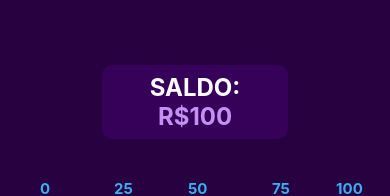
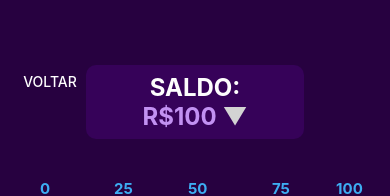
Before and after one commit to KhalelAlbuquerque/TrabalhoMobile, a React Native app: screen /Game in a window 390 px wide. Shown: the top 196 px of the page. Built offline with nearby package versions, Linux system fonts and the light colour scheme.

Commit message:
feat: Botao no saldo retratil pra dep/saque e botao de voltar

```diff
--- a/src/pages/game/index.js
+++ b/src/pages/game/index.js
@@ -1,8 +1,11 @@
 import React, { useState, useEffect } from 'react';
-import { View, ScrollView , Text, TextInput, StyleSheet, Button } from 'react-native';
+import { View, ScrollView , Text, TextInput, StyleSheet, Button, TouchableOpacity } from 'react-native';
 import Slider from '@react-native-community/slider';
+import { useNavigation } from '@react-navigation/native';
 
 export function Game() {
+    const navigation = useNavigation()
+
     const [balance,setBalance] = useState(100);
     const [aposta, setAposta] = useState('');
     const [size, setSize] = useState(50);
@@ -10,6 +13,8 @@ export function Game() {
     const [win, setWin] = useState(50);
     const [lucro, setLucro] = useState(null);
     const [valorTextInput, setValorTextInput] = useState(size.toString());
+    const [mostrarOpcoes, setMostrarOpcoes] = useState(false)
+    const [arrowSaldo, setArrowSaldo] = useState('▼')
 
     function calculateMultiplicador(value) {
         return (99 / (100 - value)).toFixed(4);
@@ -34,6 +39,11 @@ export function Game() {
             const lucroAposta = (valorNumerico * multiplicador) - valorNumerico;
             setLucro(lucroAposta.toFixed(2));
         }
+    }
+
+    function toggleOptions (){
+        setMostrarOpcoes(!mostrarOpcoes)
+        arrowSaldo==='▼' ? setArrowSaldo('▲') : setArrowSaldo('▼')
     }
 
 
@@ -95,9 +105,40 @@ export function Game() {
 
     return (
         <ScrollView style={styles.containerAll}>
-            <View style={{marginLeft:'auto', marginRight: 'auto',backgroundColor: '#360259',marginBottom: 40, alignItems: 'center', padding: 8,borderRadius: 10}}>
-                <Text style={{width: '80%', textAlign: 'center',fontSize: 24,color: '#fdfdfd',fontWeight: 'bold'}}>SALDO: <Text style={{color: '#C291F2'}}>R${balance}</Text></Text>
+            <View style={styles.voltar}>
+                <Button
+                    title='Voltar'
+                    onPress={() => navigation.navigate('Home')}
+                    color={'transparent'}
+                />
             </View>
+
+            <TouchableOpacity  onPress={toggleOptions}  style={{marginLeft:'auto', marginRight: 'auto',backgroundColor: '#360259',marginBottom: 40, alignItems: 'center', padding: 8,borderRadius: 10}}>
+                <Text style={{width: '80%', textAlign: 'center',fontSize: 24,color: '#fdfdfd',fontWeight: 'bold'}}>
+                    SALDO: <Text style={{color: '#C291F2'}}>R${balance} <Text style={{color:'lightgray'}}>{arrowSaldo}</Text></Text>
+                </Text>
+
+                {mostrarOpcoes && (
+                    <View>
+                        <View style={{marginBottom: 5}}>
+                            <Button
+                                style={{textAlign: 'center', fontWeight: 'bold'}}
+                                title='Depositar'
+                                onPress={() => navigation.navigate('Deposito')}
+                                color={'purple'}
+                            />
+                        </View>
+                        <View>
+                            <Button
+                                title='Sacar'
+                                onPress={() => navigation.navigate('Saque')}
+                                color={'purple'}
+                            />
+                        </View>
+                    </View>
+                )}
+            </TouchableOpacity>
+
             <View style={styles.container}>
                 <View style={styles.range}>
                     <View style={styles.valueContainer}><Text style={[styles.valueText, styles.textStyle2]}>0</Text></View>
@@ -197,6 +238,11 @@ const styles = StyleSheet.create({
         fontSize: 15,
         fontWeight: 'bold',
         color: '#3DADF2'
+    },
+    voltar:{
+        width: 100,
+        position: 'absolute'
+
     },
     apostaEntry: {
         flexDirection: 'row',
```
Also changed, not shown: src/pages/home/index.js (+2 -2 lines).
